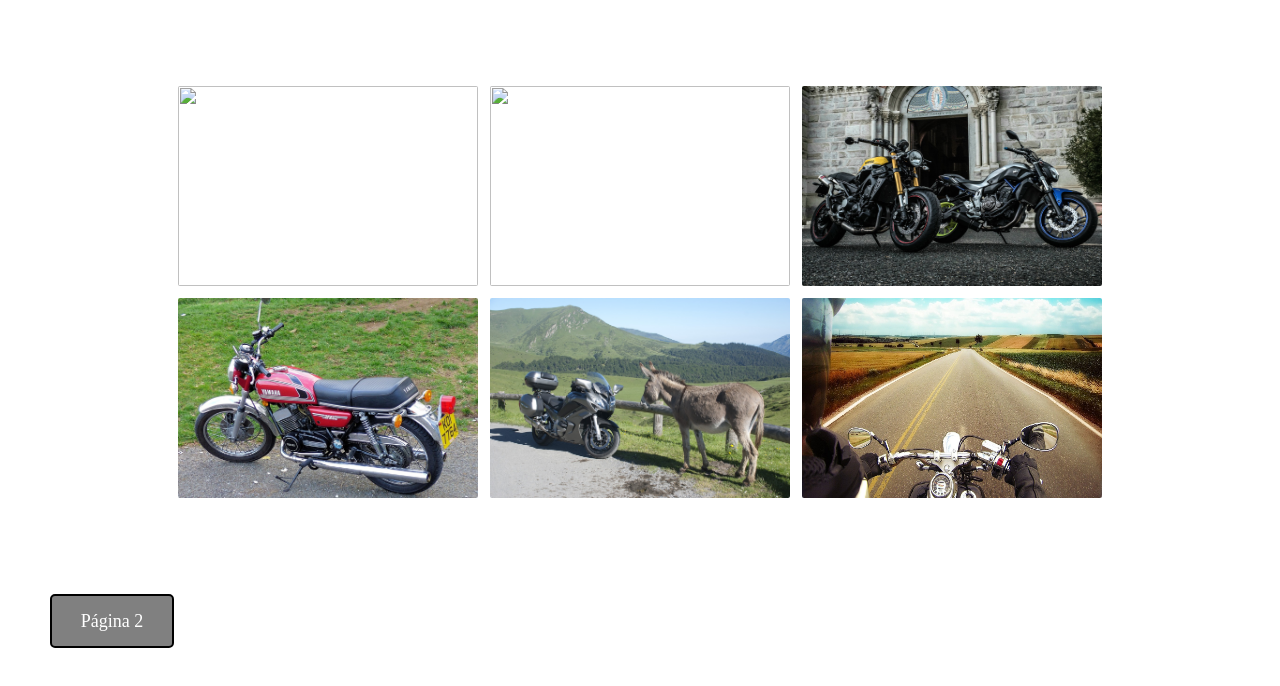
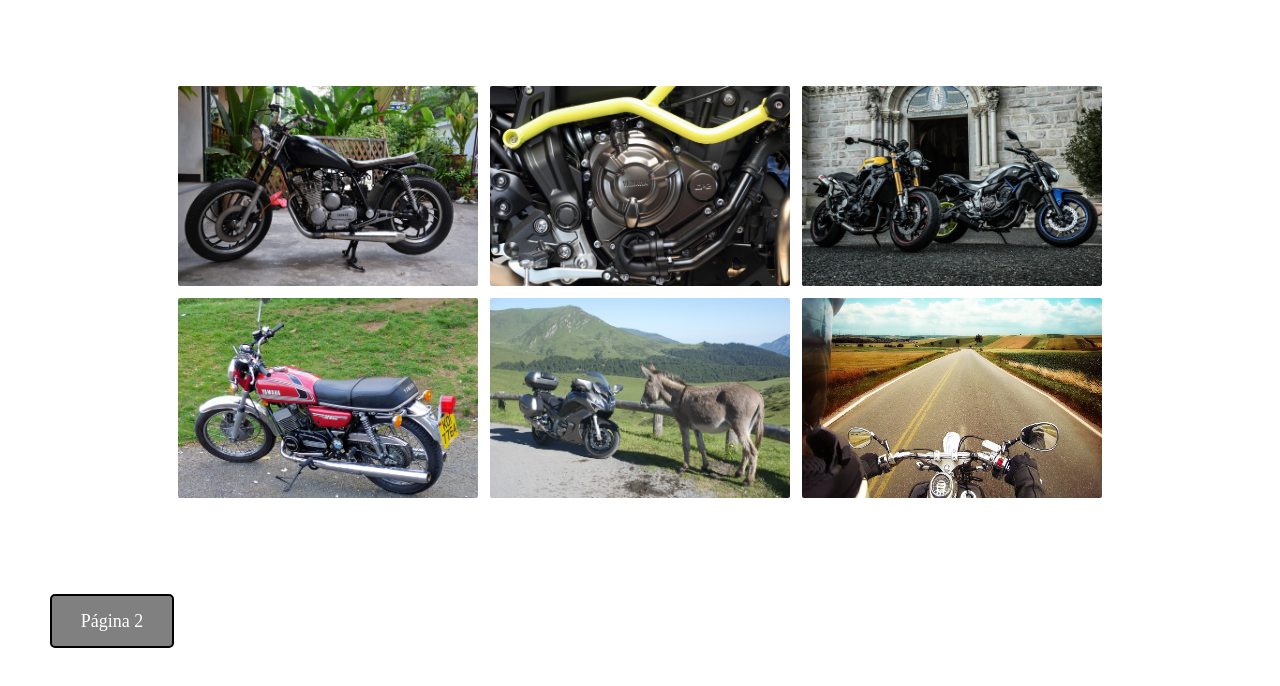
Before and after one commit to Sergio-916/tarea2paginas, a plain HTML site: page index.html in a window 1280 px wide. Shown: the part 50-736 px from the top of the page. Drawn offline with Linux system fonts and the light colour scheme; the site is published under a folder, as on GitHub Pages, so addresses that start at the root find nothing.

Commit message:
поправил путь к файлу

```diff
--- a/index.html
+++ b/index.html
@@ -26,8 +26,8 @@
     <div class="container">
         <section>
             <div class="galery">
-                <img src="/imagines/motorbike-1105454_1280.jpg" alt="">
-                <img src="/imagines/motorcycle-2251510_1280.jpg" alt="">
+                <img src="./imagines/motorbike-1105454_1280.jpg" alt="">
+                <img src="./imagines/motorcycle-2251510_1280.jpg" alt="">
                 <img src="./imagines/motorcycle-6665556_1280.jpg" alt="">
                 <img src="./imagines/motorcycle-746139_1280.jpg" alt="">
                 <img src="./imagines/nature-4817684_1280.jpg" alt="">
```
